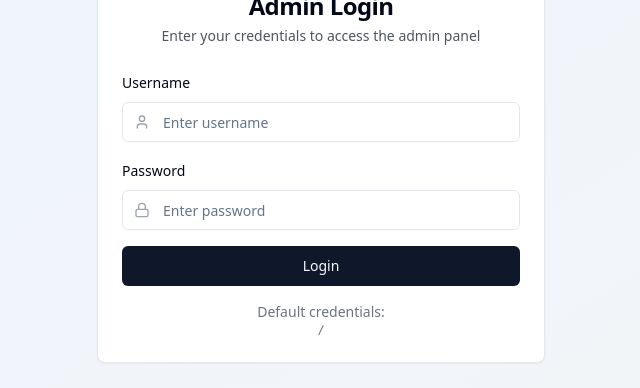
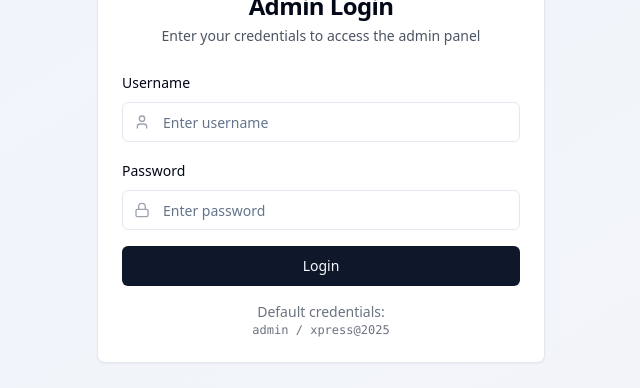
Before and after one commit to venkatesh1545/XpressPrints, a React (Vite) app: page /admin/login in a window 1280 px wide. Shown: the part 274-662 px from the top of the page, without its empty margins (319-959 px from the left). Built offline with nearby package versions, Linux system fonts and the light colour scheme; no server answers.

Commit message:
Update AdminLogin.tsx

```diff
--- a/src/pages/AdminLogin.tsx
+++ b/src/pages/AdminLogin.tsx
@@ -13,9 +13,9 @@ export default function AdminLogin() {
   const [isLoading, setIsLoading] = useState(false);
   const navigate = useNavigate();
 
-  // Admin credentials from environment variables
-  const ADMIN_USERNAME = import.meta.env.VITE_ADMIN_USERNAME;
-  const ADMIN_PASSWORD = import.meta.env.VITE_ADMIN_PASSWORD;
+  // Admin credentials (In production, store in environment variables)
+  const ADMIN_USERNAME = 'admin';
+  const ADMIN_PASSWORD = 'xpress@2025';
 
   const handleLogin = (e: React.FormEvent) => {
     e.preventDefault();
@@ -92,13 +92,10 @@ export default function AdminLogin() {
               {isLoading ? 'Logging in...' : 'Login'}
             </Button>
 
-            {/* Remove or comment out default credentials display in production */}
-            {import.meta.env.DEV && (
-              <div className="text-center text-sm text-gray-500 mt-4">
-                <p>Default credentials:</p>
-                <p className="font-mono text-xs">{ADMIN_USERNAME} / {ADMIN_PASSWORD}</p>
-              </div>
-            )}
+            <div className="text-center text-sm text-gray-500 mt-4">
+              <p>Default credentials:</p>
+              <p className="font-mono text-xs">admin / xpress@2025</p>
+            </div>
           </form>
         </CardContent>
       </Card>
```
